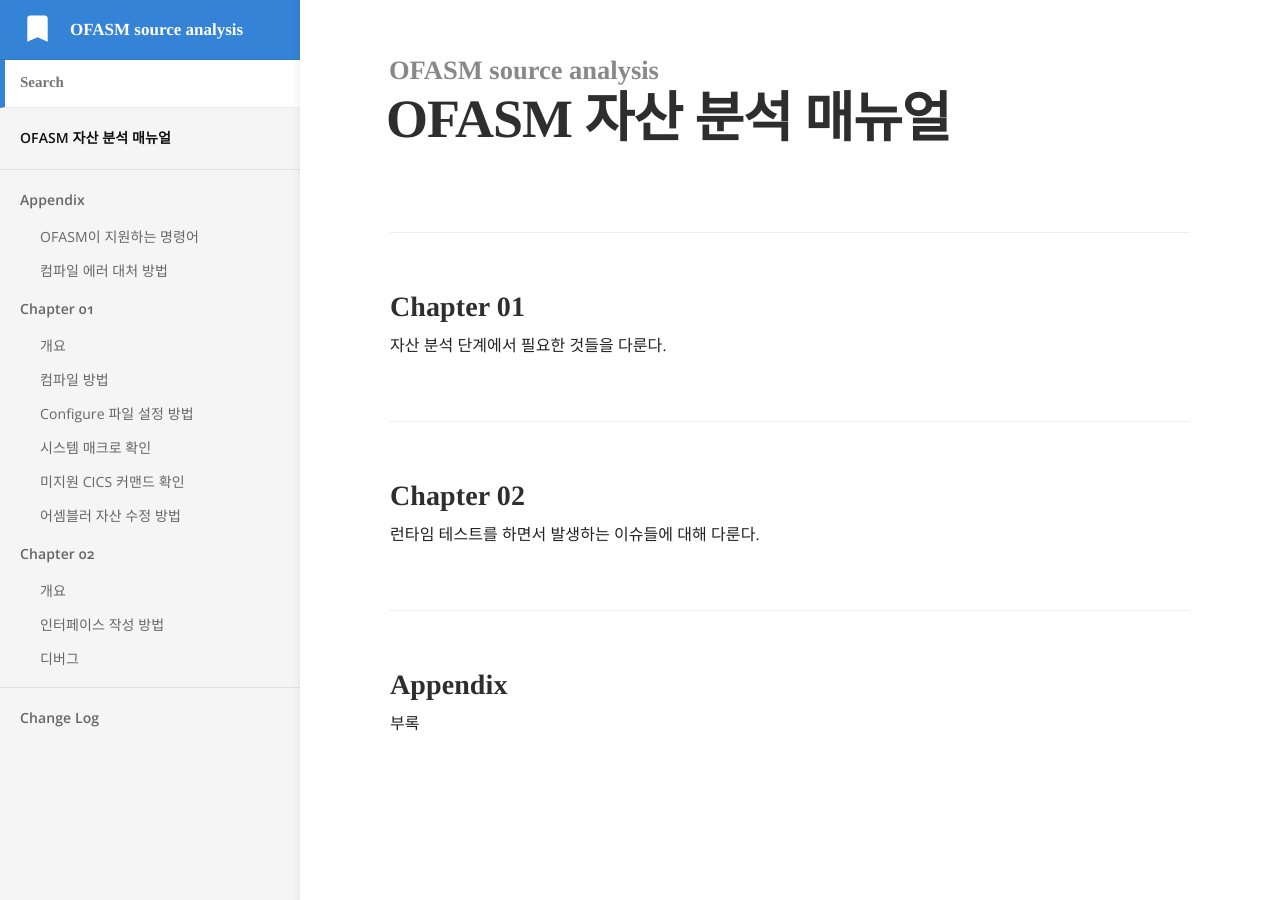
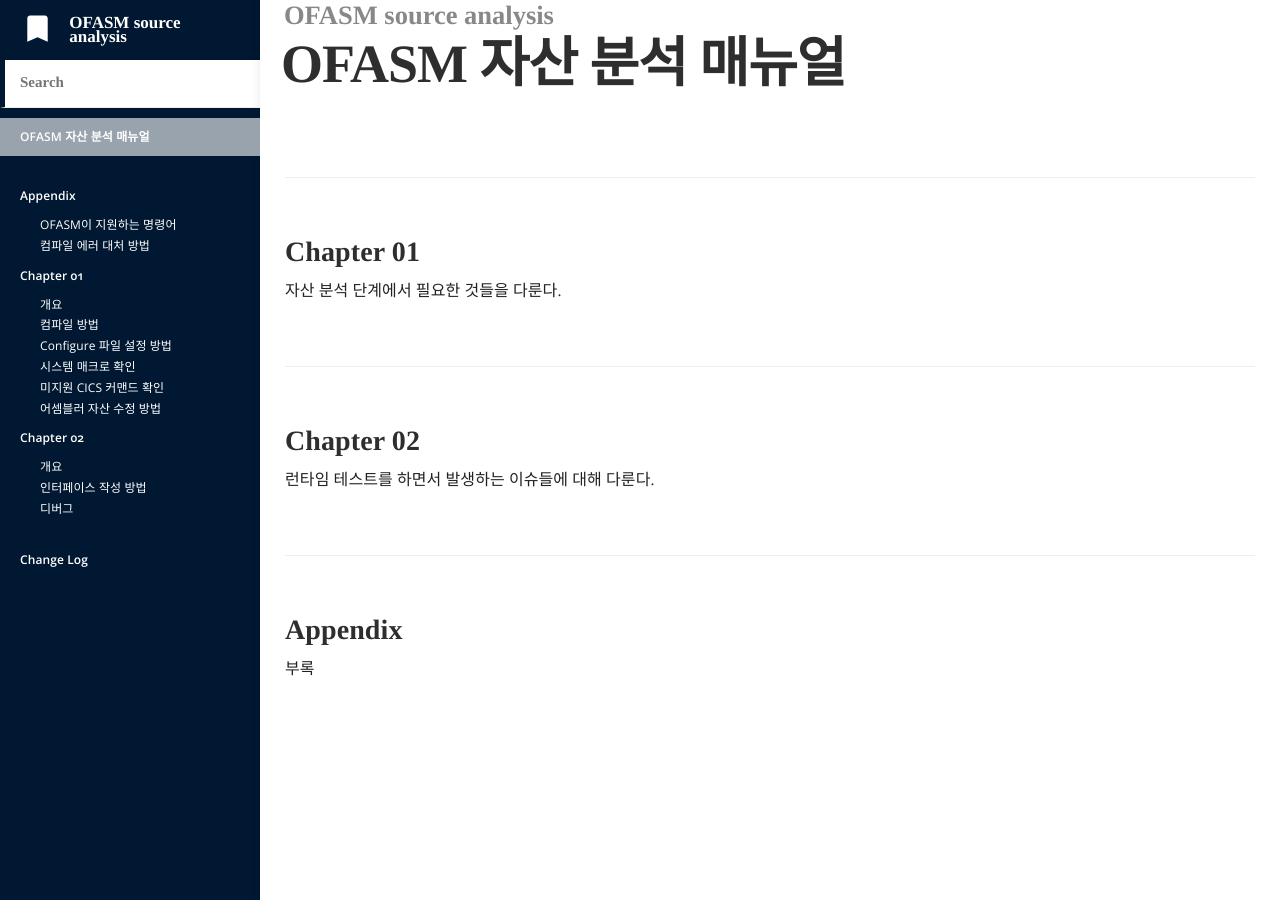
Before and after one commit to Tmaxsoft-Compiler/OFASM-Analyze-Manual, a Jekyll site: the page built from index.md, in a window 1280 px wide. Built offline with Jekyll 4.4.1, drawn with Linux system fonts in a browser that asks for light colours.

Commit message:
UI design changed

```diff
--- a/_sass/_layout.scss
+++ b/_sass/_layout.scss
@@ -173,7 +173,7 @@ $nav-image: $baseurl + "/images/menu.svg";
 .page-header {
 	max-width: $content-max-width;
 	padding: 0 ($space + 5) $space;
-	margin: $space auto 0 auto;
+//	margin: 0 auto 0 auto;
 }
 
 .page-header {
@@ -231,7 +231,7 @@ nav > ul {
 .nav-item {
 	display: block;
 	font-family: "Open Sans", sans-serif;
-	line-height: 1;
+	line-height: 5%;
 	margin: 0;
 
 	nav:not(.full-navigation) & > ul {
@@ -243,17 +243,22 @@ nav > ul {
 	}
 
 	> a {
-		color: #666;
+		color: #fff;
 		text-decoration: none;
-		font-size: 1.4rem;
+		font-size: 1.2rem;
 		padding: $space / 2 0 $space / 2 $space * 2;
 		display: block;
 	}
 
-	&.current > a,
-	> a:active,
+	&.current > a {
+		background-color: mix($brand-colour, $content-background-color, 40%);
+		font-weight: bold;
+	}
+
+//	&.current > a,
+	&.active,
 	> a:hover {
-		color: #111;
+		background-color: mix($brand-colour, $content-background-color, 40%);
 	}
 
 	&.top-level > a {
--- a/css/main.scss
+++ b/css/main.scss
@@ -6,17 +6,17 @@ sitemap: false
 $baseurl: "{{ site.baseurl }}";
 $body-background-color: #2B2E31;
 
-$content-max-width: 800px;
+$content-max-width: 1000px;
 $content-color: #222;
 $content-background-color: #fff;
 
-$brand-colour: #3583d6;
+$brand-colour: #001831;
 $brand-colour-light: mix($brand-colour, $content-background-color, 10%);
 
 $nav-header-background-color: $brand-colour;
 $nav-header-height: 60px;
-$nav-background-color: #f5f5f5;
-$nav-width: 300px;
+$nav-background-color: #001831;
+$nav-width: 260px;
 
 $space: 20px;
 
```
Also changed, not shown: _docs/chapter-02/environment_setup.md (added, +1 -0 lines), _docs/attach/fig_ofasm_compile_process.png.
